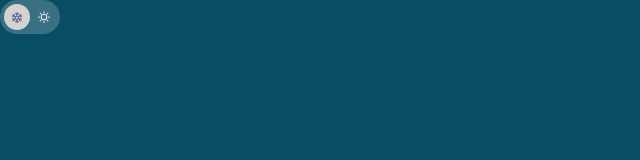
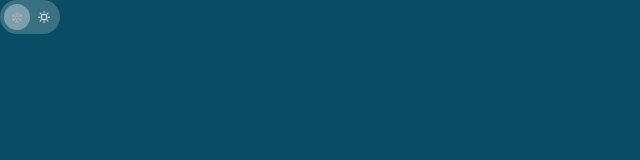
Before and after one commit to Kopelson/frontend-practice, a plain HTML site: page Website1/index.html in a window 1280 px wide. Shown: the full height of the page, 0-640 px from the left. Drawn offline with Linux system fonts and the light colour scheme.

Commit message:
moved slider zindex

```diff
--- a/Website1/styles/_switch.scss
+++ b/Website1/styles/_switch.scss
@@ -23,6 +23,7 @@
     bottom: 0;
     background-color: rgba(255, 255, 255, 0.2);
     transition: .4s;
+    z-index: 5;
 }
 
 .slider:before {
@@ -32,7 +33,7 @@
     width: 26px;
     left: 4px;
     bottom: 4px;
-    background-color: lightgray;
+    background-color: rgba(255, 255, 255, 0.342);
     transition: .4s;
 }
 
```
Also changed, not shown: Website1/styles/styles.css, 1 other file.
